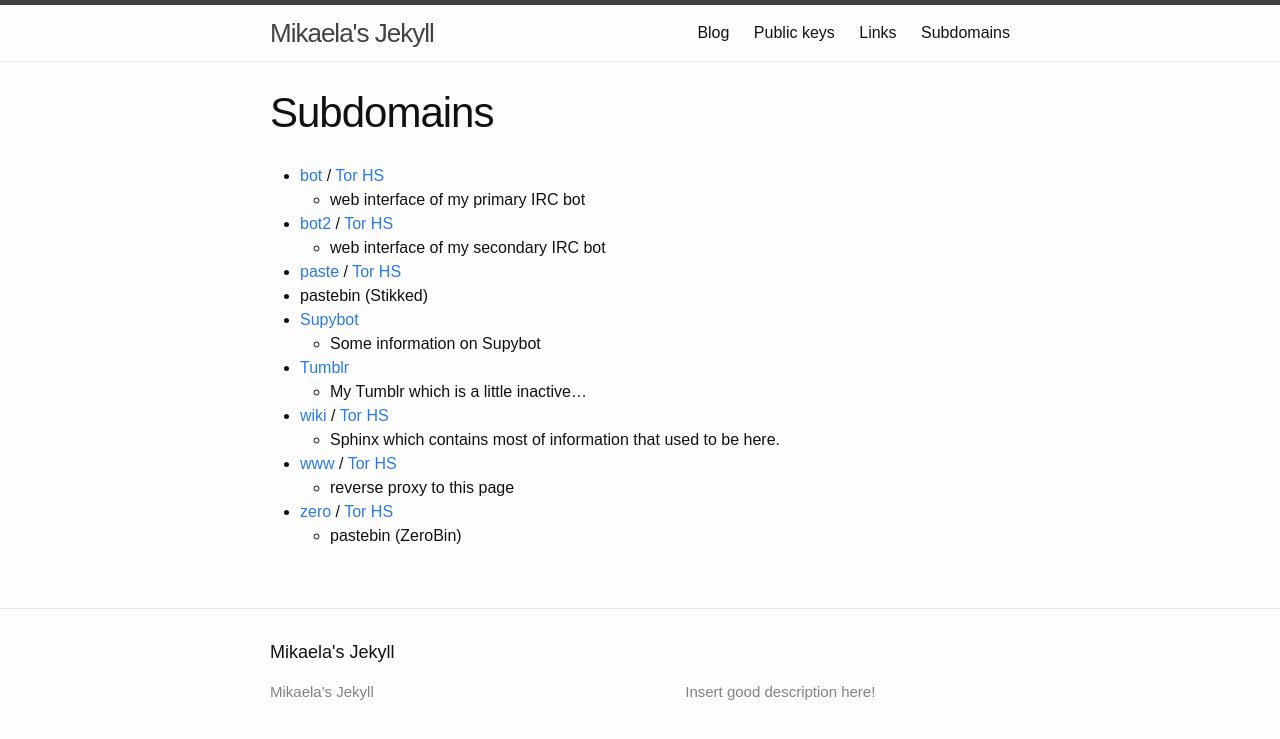
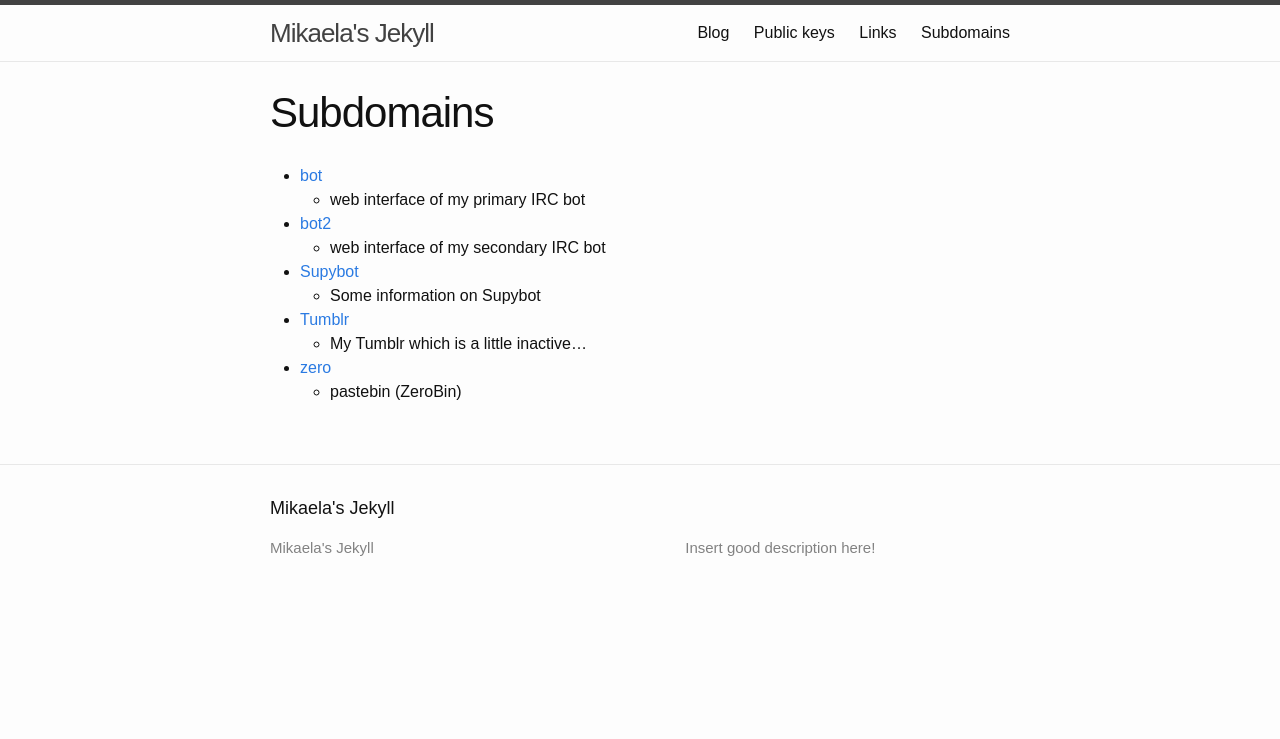
Before and after one commit to Mikaela/mikaela.github.io, a Jekyll site: the page built from pages/subdomains.markdown, in a window 1280 px wide. Shown: the top 739 px of the page. Built offline with Jekyll 4.4.1, drawn with Linux system fonts in a browser that asks for light colours; Markdown is read by kramdown in place of the engine named in the settings.

Commit message:
pages/subdomain: remove to-be-dead ones
I am moving them from another server and some sites I am not going to
move.

* Tor hidden services
* Pastebin
* Wiki
* Www

```diff
--- a/pages/subdomains.markdown
+++ b/pages/subdomains.markdown
@@ -4,19 +4,13 @@ title: Subdomains
 permalink: /subdomains/
 ---
 
-* [bot](https://bot.mikaela.info) / [Tor HS](http://mjltqllkii2pbosu.onion)
+* [bot](https://bot.mikaela.info)
     * web interface of my primary IRC bot
-* [bot2](https://bot2.mikaela.info) / [Tor HS](http://l3kyuvv3ezxzguld.onion)
+* [bot2](https://bot2.mikaela.info)
     * web interface of my secondary IRC bot
-* [paste](https://paste.mikaela.info) / [Tor HS](http://7oup7vkdk4cecwnr.onion)
-*   pastebin (Stikked)
 * [Supybot](http://supybot.mikaela.info)
     * Some information on Supybot
 * [Tumblr](http://tumblr.mikaela.info)
     * My Tumblr which is a little inactive…
-* [wiki](https://wiki.mikaela.info) / [Tor HS](http://np32q5bveyvuv4fv.onion)
-    * Sphinx which contains most of information that used to be here.
-* [www](https://www.mikaela.info/) / [Tor HS](http://x25kqpwrh6ztytlw.onion)
-    * reverse proxy to this page
-* [zero](https://zero.mikaela.info) / [Tor HS](http://vjplyzqvgu4vw6ll.onion)
+* [zero](https://zero.mikaela.info)
     * pastebin (ZeroBin)
```
